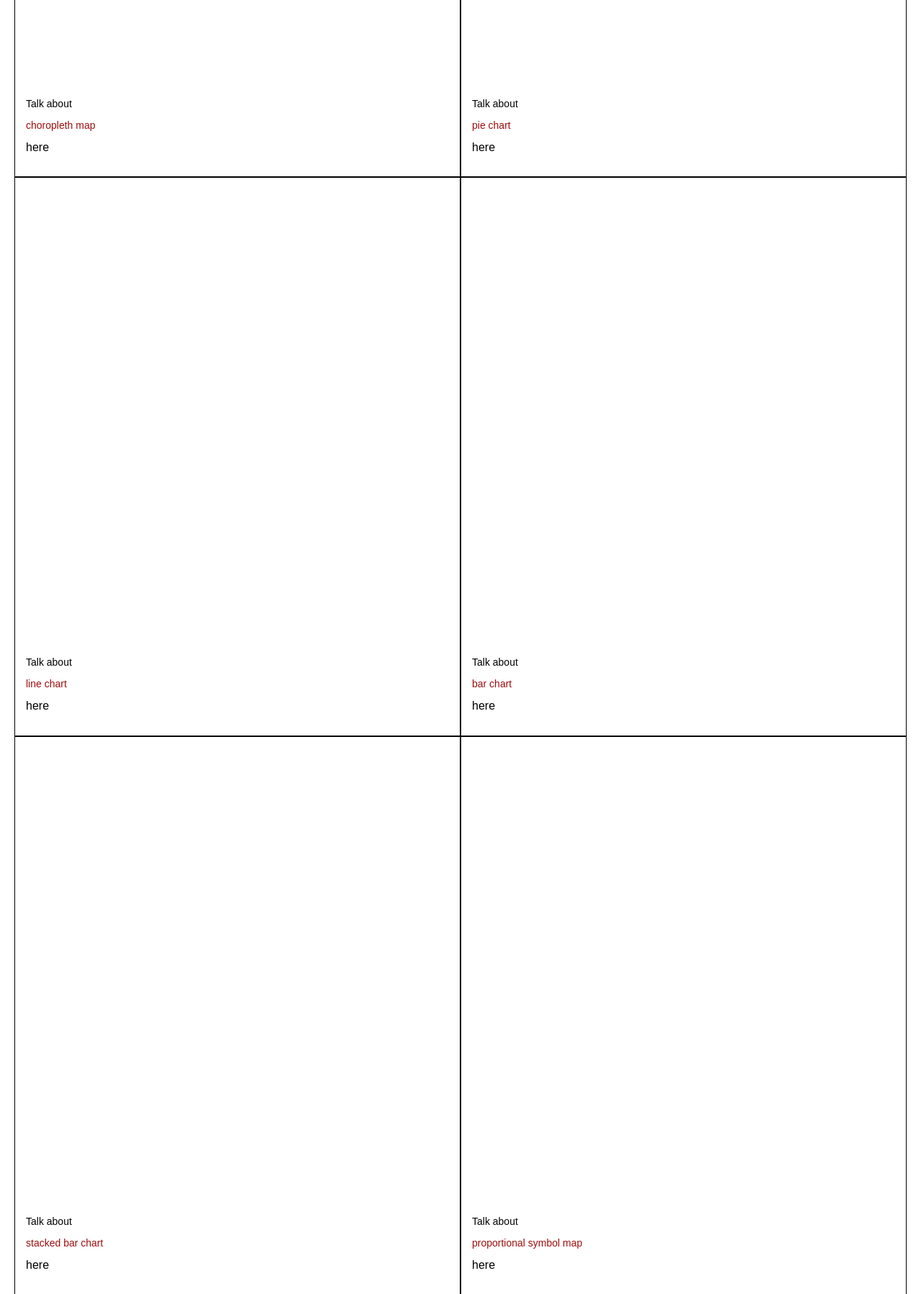
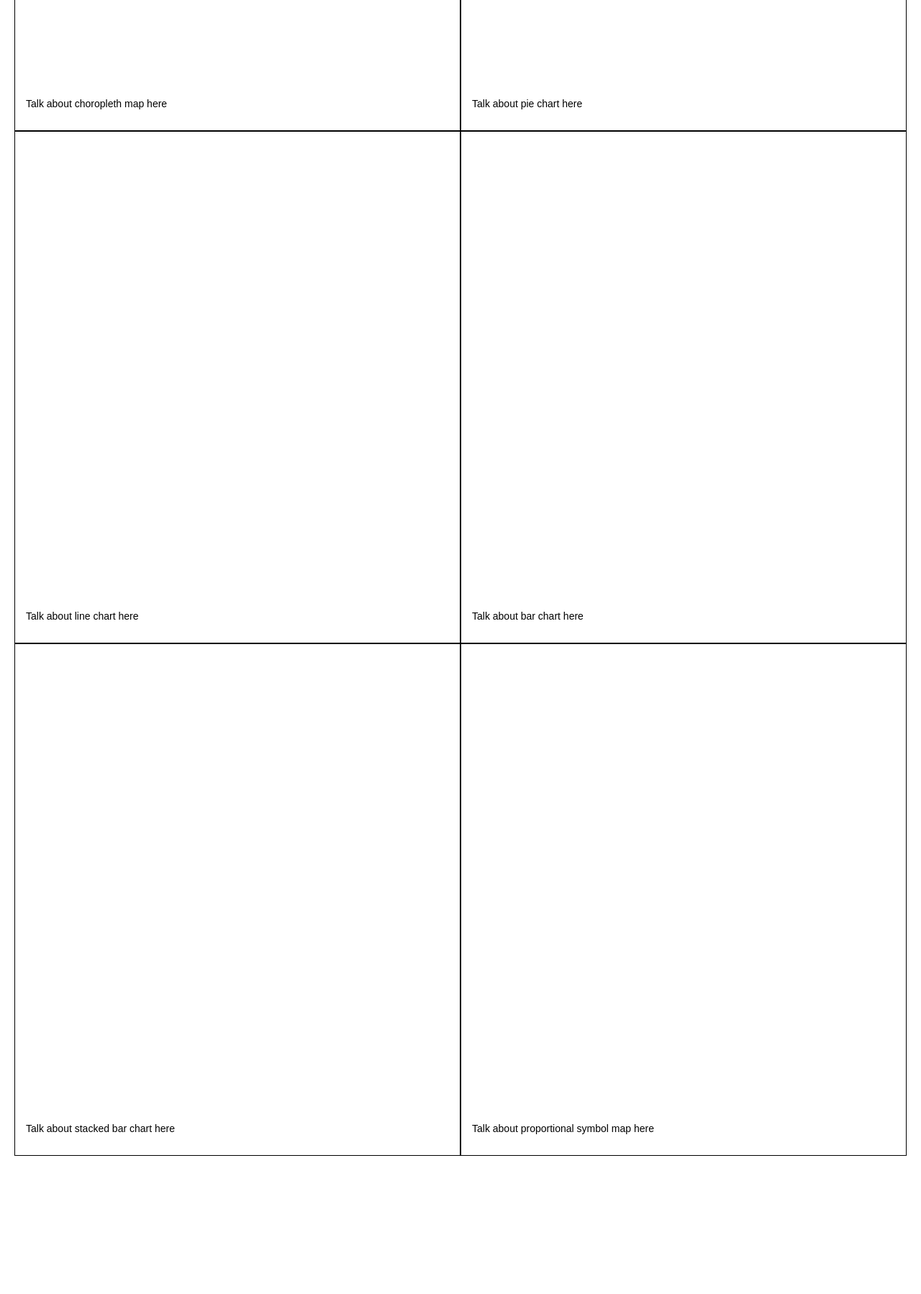
Before and after one commit to nbetro5/fit3179-dv2, a plain HTML site: page index.html in a window 1280 px wide. Shown: the part 840-2638 px from the top of the page at 72% size. After the commit the page ends 2466 px from the top, so only its background shows below. Drawn offline with nearby package versions, Linux system fonts and the light colour scheme; a script that the page names is missing.

Commit message:
html fixes

```diff
--- a/index.html
+++ b/index.html
@@ -66,37 +66,37 @@
 
     <div class="grid-cell">
       <div id="map" class="plot"></div>
-      <p class="description">Talk about <p class = "emphasis">choropleth map</p>here</p>
+      <p class="description">Talk about choropleth map here</p>
     </div>
 
 
     <div class="grid-cell">
       <div id="pie" class="plot"></div>
-      <p class="description">Talk about <p class = "emphasis">pie chart</p> here</p>
+      <p class="description">Talk about pie chart here</p>
     </div>
 
 
     <div class="grid-cell">
       <div id="line" class="plot"></div>
-      <p class="description">Talk about <p class = "emphasis">line chart</p> here</p>
+      <p class="description">Talk about line chart here</p>
     </div>
 
 
     <div class="grid-cell">
       <div id="bar" class="plot"></div>
-      <p class="description">Talk about <p class = "emphasis">bar chart</p> here</p>
+      <p class="description">Talk about bar chart here</p>
     </div>
 
 
     <div class="grid-cell">
-      <div id="stack" class="plot"></div>
-      <p class="description">Talk about <p class = "emphasis">stacked bar chart</p> here</p>
+      <div id="stacked" class="plot"></div>
+      <p class="description">Talk about stacked bar chart here</p>
     </div>
 
 
     <div class="grid-cell">
       <div id="propmap" class="plot"></div>
-      <p class="description">Talk about <p class = "emphasis">proportional symbol map</p> here</p>
+      <p class="description">Talk about proportional symbol map here</p>
     </div>
   </div>
     <script>
```
